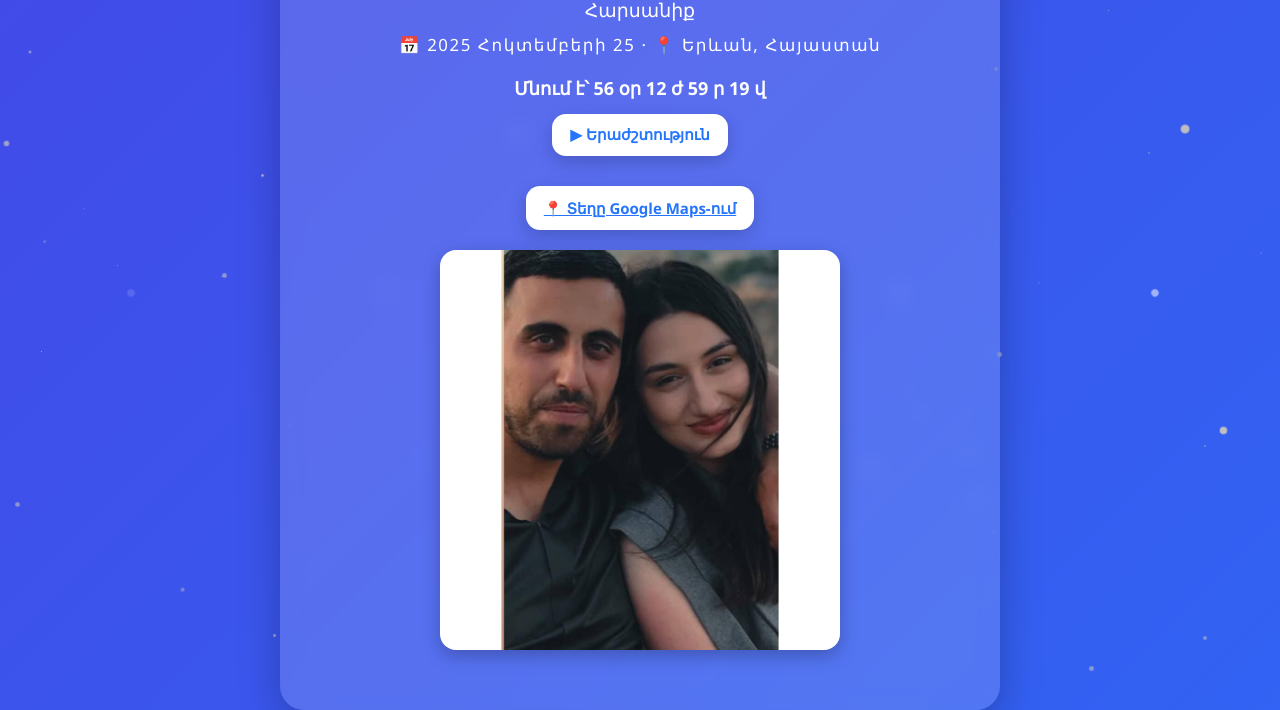
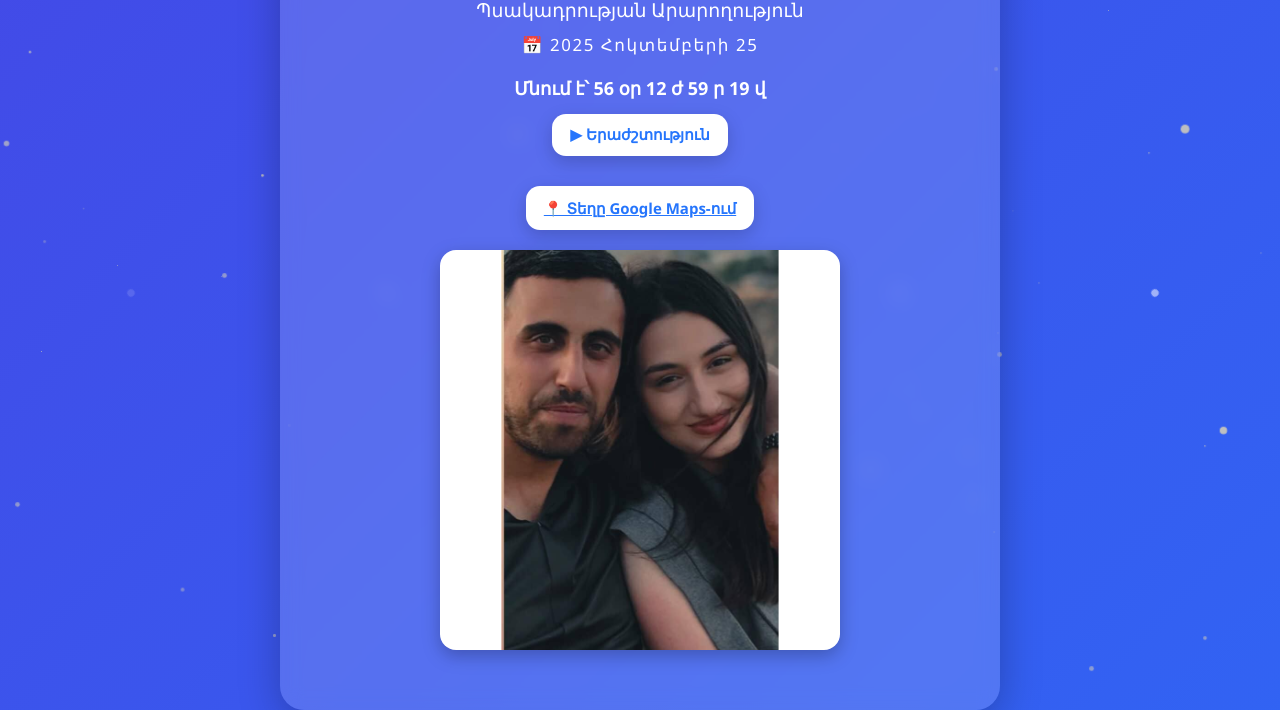
Before and after one commit to Artur0121/wedding-invite2, a plain HTML site: page index.html in a window 1280 px wide. Shown: the part 125-835 px from the top of the page. Drawn offline with Linux system fonts and the light colour scheme.

Commit message:
Update index.html

```diff
--- a/index.html
+++ b/index.html
@@ -120,8 +120,8 @@ h2{ font-size:18px; font-weight:500; margin:0 0 12px; opacity:0.9; }
 
 <div class="card">
   <h1><span>Վարդան</span> ❤️ <span>Սեդա</span></h1>
-  <h2>Հարսանիք</h2>
-  <p class="date">📅 2025 Հոկտեմբերի 25 · 📍 Երևան, Հայաստան</p>
+  <h2>Պսակադրության Արարողություն</h2>
+  <p class="date">📅 2025 Հոկտեմբերի 25 </p>
   <div id="countdown" class="countdown">—</div>
 
   <button class="btn" id="playBtn" type="button">▶ Երաժշտություն</button>
```
